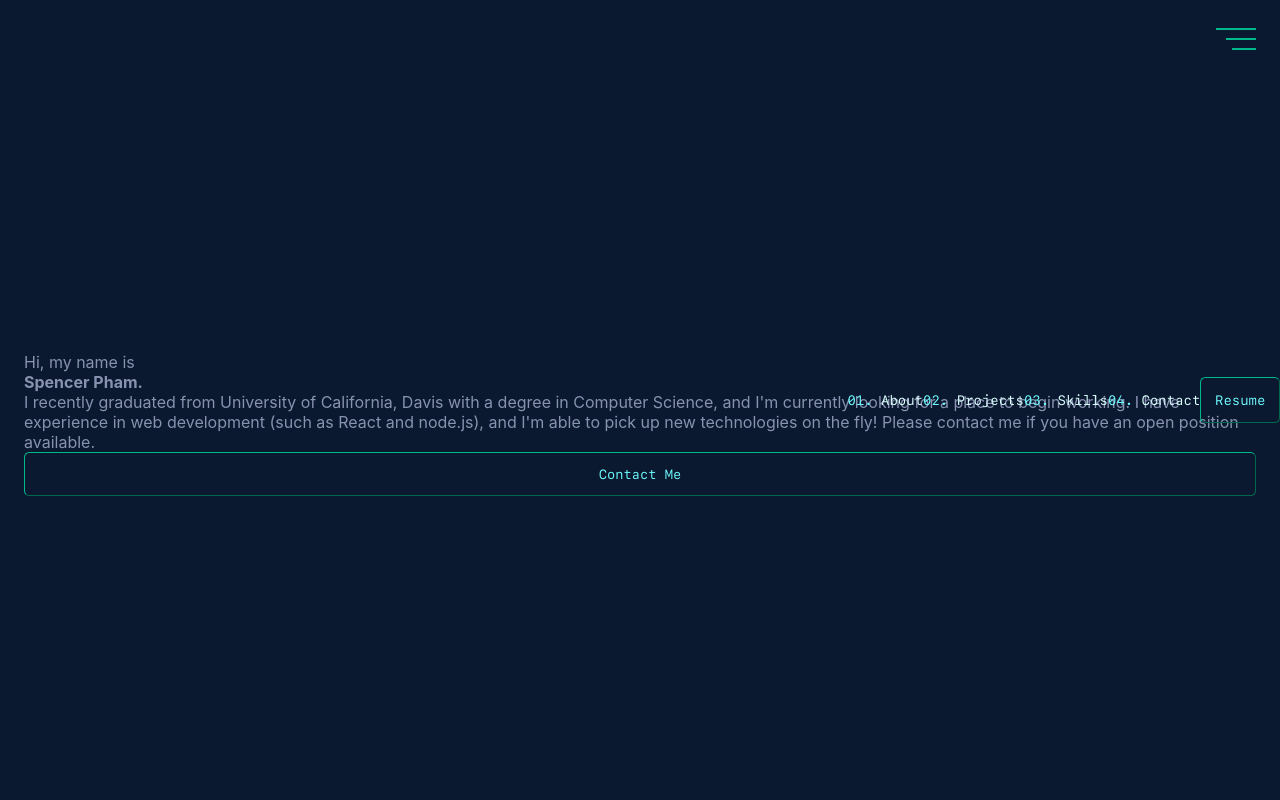
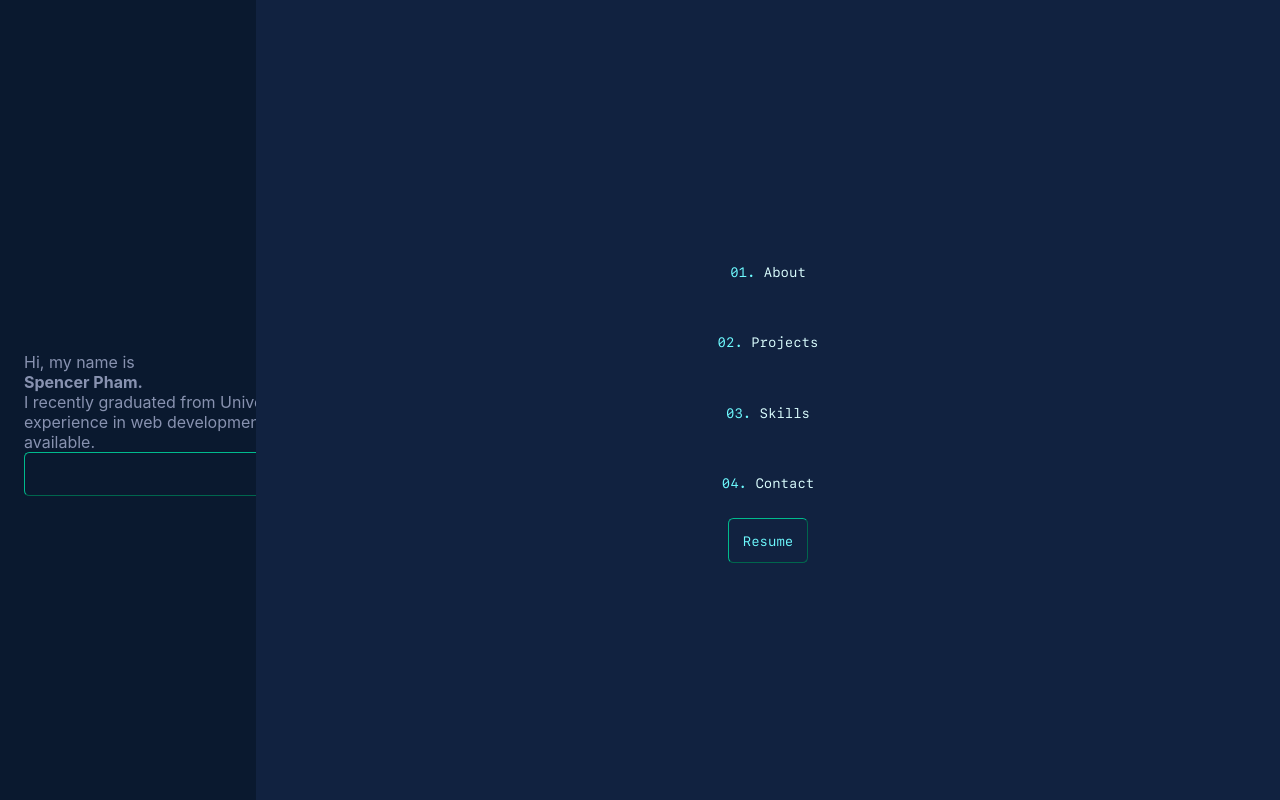
Before and after one commit to slampham/Portfolio, a React (Create React App) app: page / in a window 1280 px wide. Both pictures are taken after a click on the button 1236 px from the left and 39 px from the top of the page. Shown: the top 800 px of the page. Built offline with nearby package versions, Linux system fonts and the light colour scheme.

Commit message:
Nav bar almost ready

```diff
--- a/src/components/Nav.js
+++ b/src/components/Nav.js
@@ -15,25 +15,6 @@ const StyledNav = styled.nav`
 
     :not(button) {
       color: #DCFFFF;
-    }
-  }
-
-  ol {
-    padding: 2em 0 2em 50%;
-    padding-left: 50%;
-    display: ${props => props.menuOpen ? 'flex' : 'none'};
-    flex-direction: row;
-    justify-content: space-evenly;
-    align-items: center;
-    list-style-type: none;
-    counter-reset: item;
-
-    li {
-      &:before {
-        content: "0" counter(item) ". ";
-        color: #6EFBFF;
-      }
-      counter-increment: item;
     }
   }
 `;
@@ -64,27 +45,45 @@ const HamburgerButton = styled.button`
 `;
 
 const Menu = styled.ol`
+  background-color: #112240;
+
   position: fixed;
   top: 0;
   right: 0;
   bottom: 0;
+  left: 20vw;
+
   display: flex;
   flex-direction: column;
-  justify-content: space-around;
+  justify-content: center;
+  align-items: center;
+
+  display: ${props => props.menuOpen ? 'flex' : 'none'};
+  list-style-type: none;
+  counter-reset: item;
+
+  li {
+    &:before {
+      content: "0" counter(item) ". ";
+      color: #6EFBFF;
+    }
+    counter-increment: item;
+    margin: 2em;
+  }
 `;
 
 function Nav() {
   const [menuOpen, toggle] = useToggle(false);
 
   return (
-    <StyledNav menuOpen={menuOpen}>
+    <StyledNav >
       <HamburgerButton onClick={toggle}>
         <div/>
         <div/>
         <div/>
       </HamburgerButton>
 
-      <Menu>
+      <Menu menuOpen={menuOpen} >
         <li><a href="#about">About</a></li>
         <li><a href="#projects">Projects</a></li>
         <li><a href="#skills">Skills</a></li>
```
